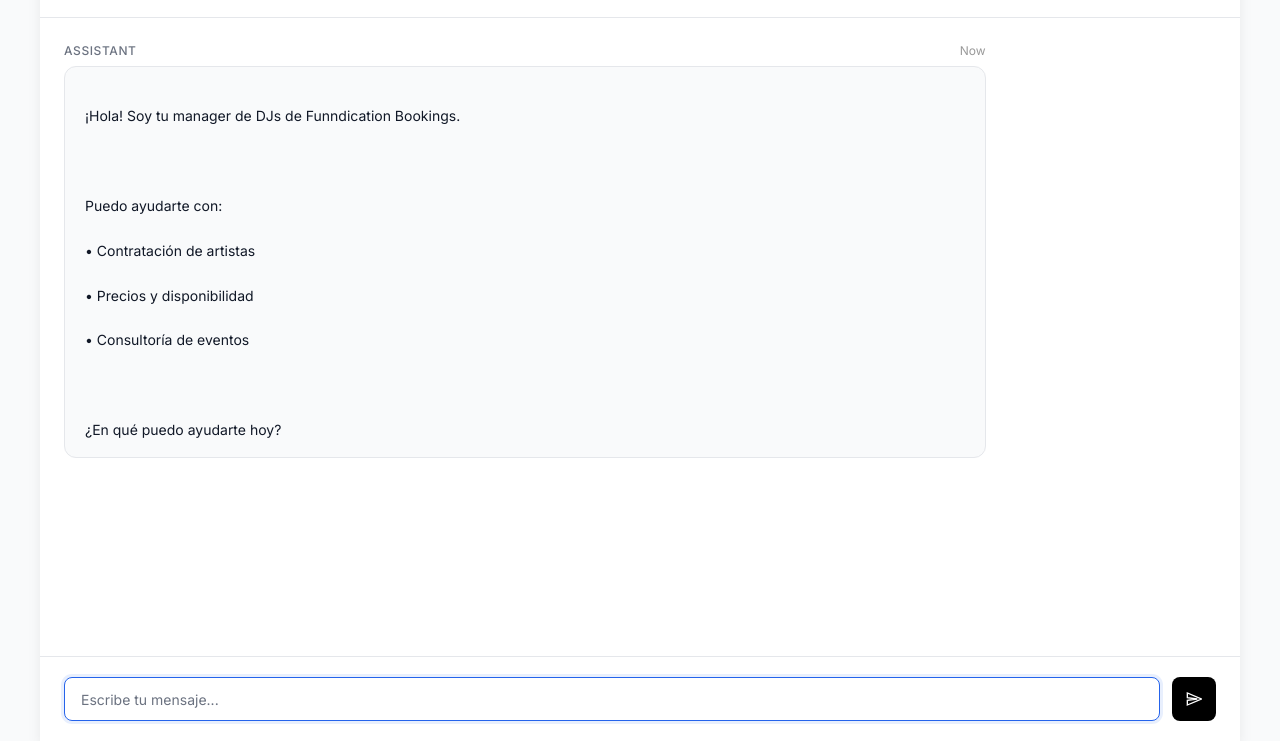
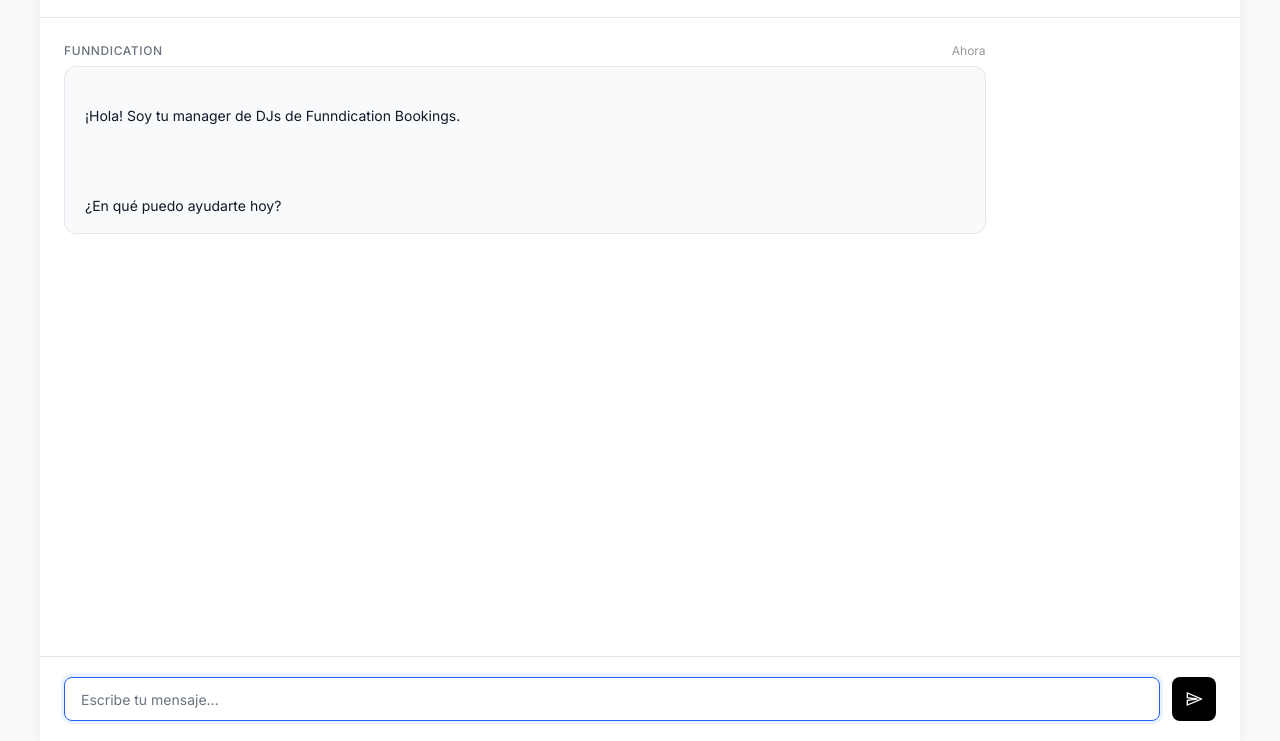
Before and after one commit to Acquarts/funndication-bookings, a plain HTML site: page static/index.html in a window 1280 px wide. Shown: the part 59-800 px from the top of the page. Drawn offline with Linux system fonts and the light colour scheme.

Commit message:
Add files via upload

```diff
--- a/static/index.html
+++ b/static/index.html
@@ -26,16 +26,11 @@
             <div class="messages-container" id="messagesContainer">
                 <div class="message assistant-message">
                     <div class="message-header">
-                        <span class="sender-name">Assistant</span>
-                        <span class="message-time">Now</span>
+                        <span class="sender-name">Funndication</span>
+                        <span class="message-time">Ahora</span>
                     </div>
                     <div class="message-content">
                         ¡Hola! Soy tu manager de DJs de Funndication Bookings.
-                        <br><br>
-                        Puedo ayudarte con:
-                        <br>• Contratación de artistas
-                        <br>• Precios y disponibilidad
-                        <br>• Consultoría de eventos
                         <br><br>
                         ¿En qué puedo ayudarte hoy?
                     </div>
--- a/static/script.js
+++ b/static/script.js
@@ -113,7 +113,7 @@ class ChatInterface {
 
         const senderSpan = document.createElement('span');
         senderSpan.className = 'sender-name';
-        senderSpan.textContent = sender === 'user' ? 'Tú' : 'Asistente';
+        senderSpan.textContent = sender === 'user' ? 'Tú' : 'Funndication';
 
         const timeSpan = document.createElement('span');
         timeSpan.className = 'message-time';
```
